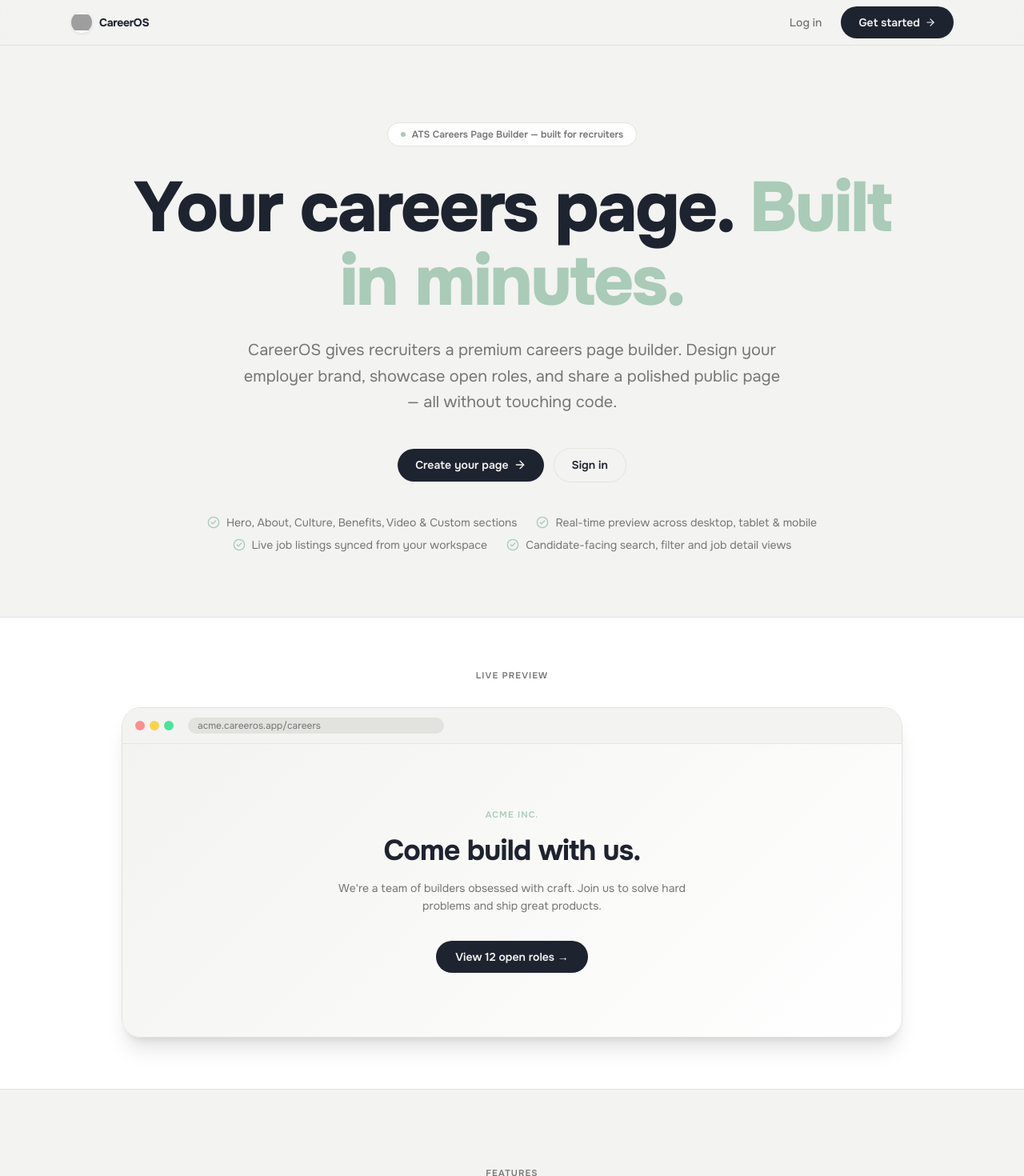
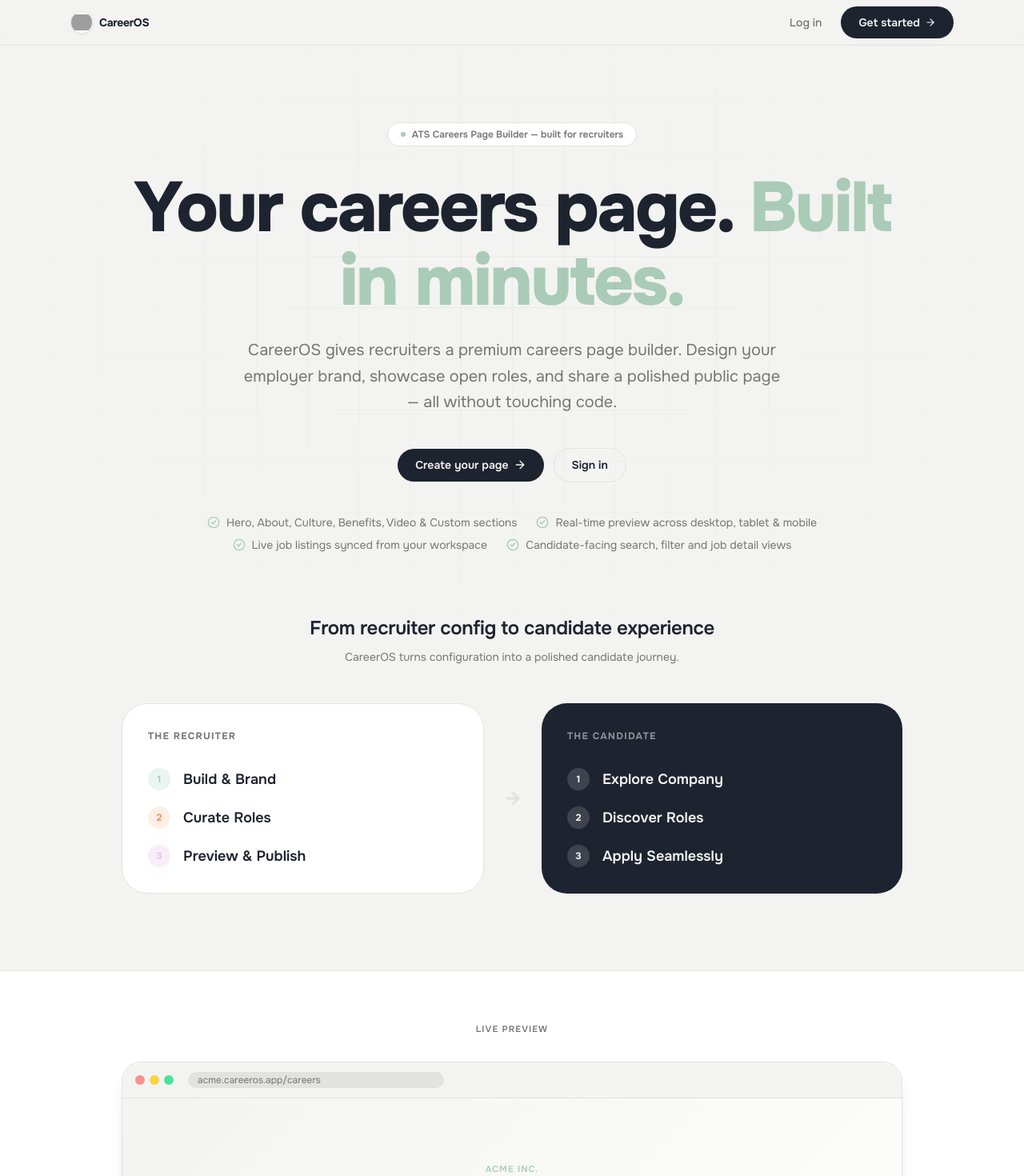
Before and after one commit to Venuu07/career-os, a Next.js app in the folder frontend/: page / in a window 1280 px wide. Shown: the top 1470 px of the page at 80% size. Built offline with nearby package versions, Linux system fonts and the light colour scheme; no server answers; grey boxes are pictures that could not be loaded.

Commit message:
feat: implement landing page with authentication state and product value proposition

```diff
--- a/frontend/src/app/page.tsx
+++ b/frontend/src/app/page.tsx
@@ -62,7 +62,14 @@ export default function HomePage() {
   ];
 
   return (
-    <div className="min-h-screen bg-canvas flex flex-col" style={{ fontFamily: "var(--font-onest, Onest, system-ui, sans-serif)" }}>
+    <div className="min-h-screen bg-canvas flex flex-col relative" style={{ fontFamily: "var(--font-onest, Onest, system-ui, sans-serif)" }}>
+      {/* ── Background Grid ──────────────────────────────────────────────── */}
+      <div className="fixed inset-0 pointer-events-none z-0" style={{
+        backgroundImage: "linear-gradient(to right, rgba(0, 0, 0, 0.035) 1px, transparent 1px), linear-gradient(to bottom, rgba(0, 0, 0, 0.035) 1px, transparent 1px)",
+        backgroundSize: "64px 64px",
+        maskImage: "radial-gradient(ellipse at center, black 0%, transparent 80%)",
+        WebkitMaskImage: "radial-gradient(ellipse at center, black 0%, transparent 80%)",
+      }} />
       {/* ── Nav ─────────────────────────────────────────────────────────── */}
       <header
         className="sticky top-0 z-30 backdrop-blur-md"
@@ -157,7 +164,7 @@ export default function HomePage() {
           </div>
 
           {/* Proof bullets */}
-          <ul className="mt-10 flex flex-wrap justify-center gap-x-6 gap-y-2">
+          <ul className="mt-10 flex flex-wrap justify-center gap-x-6 gap-y-2 relative z-10">
             {bullets.map((b) => (
               <li
                 key={b}
@@ -172,6 +179,44 @@ export default function HomePage() {
               </li>
             ))}
           </ul>
+        </section>
+
+        {/* ── Product Loop ──────────────────────────────────────────────── */}
+        <section className="max-w-5xl mx-auto px-6 pb-24 relative z-10">
+          <div className="text-center mb-12">
+            <h2 className="text-h3 font-bold" style={{ color: "var(--ink)" }}>From recruiter config to candidate experience</h2>
+            <p className="mt-3 text-sm" style={{ color: "var(--muted-ink)" }}>CareerOS turns configuration into a polished candidate journey.</p>
+          </div>
+
+          <div className="flex flex-col md:flex-row items-stretch justify-center gap-4 relative">
+            {/* Recruiter Box */}
+            <div className="flex-1 p-8 rounded-[2rem] flex flex-col justify-center" style={{ backgroundColor: "var(--surface)", border: "1px solid var(--border-subtle)" }}>
+              <div className="text-xs font-bold tracking-widest uppercase mb-8" style={{ color: "var(--muted-ink)" }}>The Recruiter</div>
+              <div className="flex flex-col gap-5">
+                <div className="flex items-center gap-4"><span className="w-7 h-7 rounded-full bg-[var(--green-bg)] text-[var(--green)] flex items-center justify-center text-xs font-bold">1</span> <span className="font-semibold text-lg" style={{ color: "var(--ink)" }}>Build & Brand</span></div>
+                <div className="flex items-center gap-4"><span className="w-7 h-7 rounded-full bg-[var(--orange-bg)] text-[var(--orange)] flex items-center justify-center text-xs font-bold">2</span> <span className="font-semibold text-lg" style={{ color: "var(--ink)" }}>Curate Roles</span></div>
+                <div className="flex items-center gap-4"><span className="w-7 h-7 rounded-full bg-[var(--lavender-bg)] text-[var(--lavender)] flex items-center justify-center text-xs font-bold">3</span> <span className="font-semibold text-lg" style={{ color: "var(--ink)" }}>Preview & Publish</span></div>
+              </div>
+            </div>
+
+            {/* Arrow */}
+            <div className="hidden md:flex flex-col items-center justify-center px-2">
+              <ArrowRight className="h-6 w-6" style={{ color: "var(--border-subtle)" }} strokeWidth={3} />
+            </div>
+            <div className="flex md:hidden flex-col items-center justify-center py-2">
+              <div className="h-6 w-0.5" style={{ backgroundColor: "var(--border-subtle)" }}></div>
+            </div>
+
+            {/* Candidate Box */}
+            <div className="flex-1 p-8 rounded-[2rem] flex flex-col justify-center" style={{ backgroundColor: "var(--ink)", color: "var(--canvas)" }}>
+              <div className="text-xs font-bold tracking-widest uppercase mb-8" style={{ color: "rgba(255,255,255,0.5)" }}>The Candidate</div>
+              <div className="flex flex-col gap-5">
+                <div className="flex items-center gap-4"><span className="w-7 h-7 rounded-full flex items-center justify-center text-xs font-bold" style={{ backgroundColor: "rgba(255,255,255,0.15)" }}>1</span> <span className="font-semibold text-lg">Explore Company</span></div>
+                <div className="flex items-center gap-4"><span className="w-7 h-7 rounded-full flex items-center justify-center text-xs font-bold" style={{ backgroundColor: "rgba(255,255,255,0.15)" }}>2</span> <span className="font-semibold text-lg">Discover Roles</span></div>
+                <div className="flex items-center gap-4"><span className="w-7 h-7 rounded-full flex items-center justify-center text-xs font-bold" style={{ backgroundColor: "rgba(255,255,255,0.15)" }}>3</span> <span className="font-semibold text-lg">Apply Seamlessly</span></div>
+              </div>
+            </div>
+          </div>
         </section>
 
         {/* ── Preview strip ─────────────────────────────────────────────── */}
```
